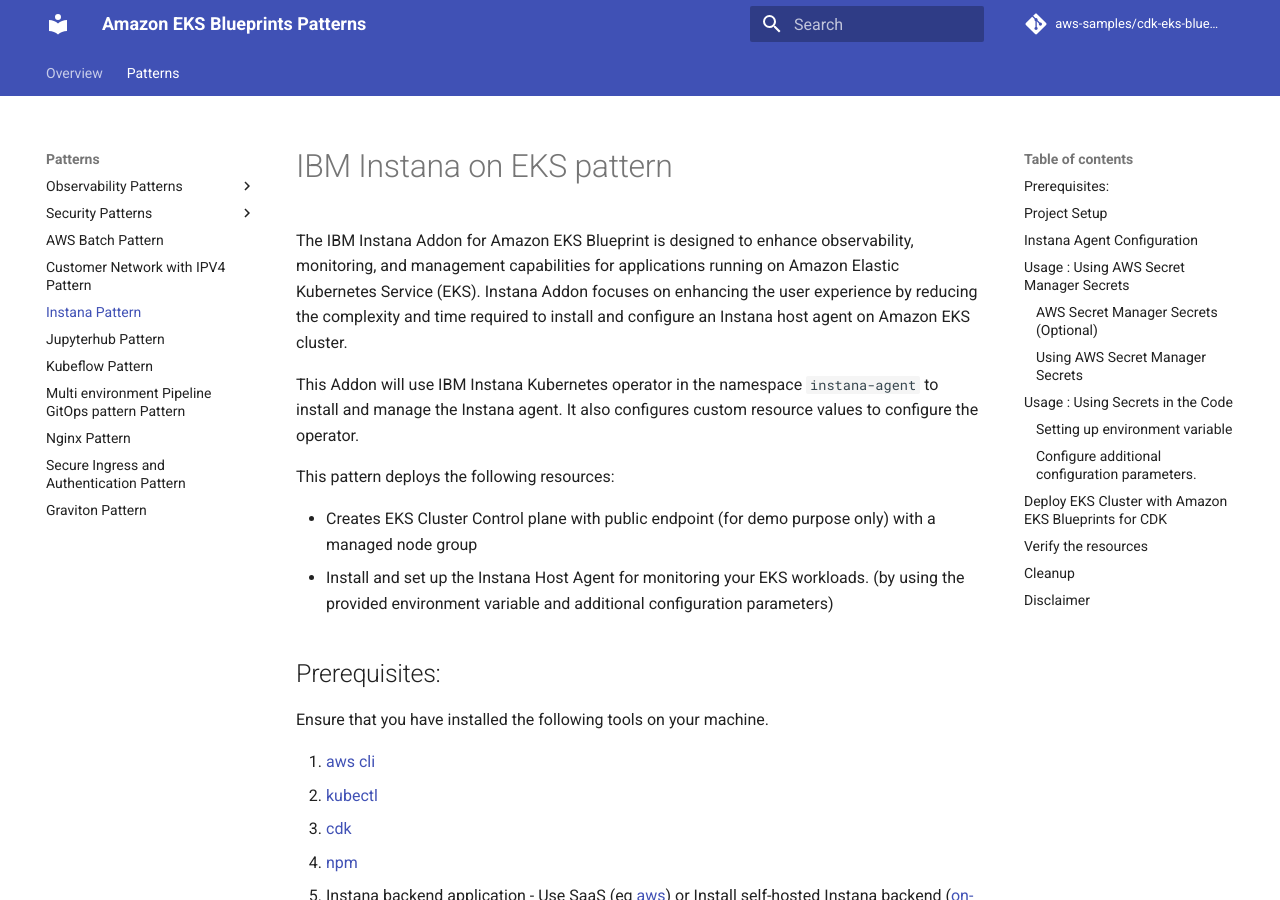
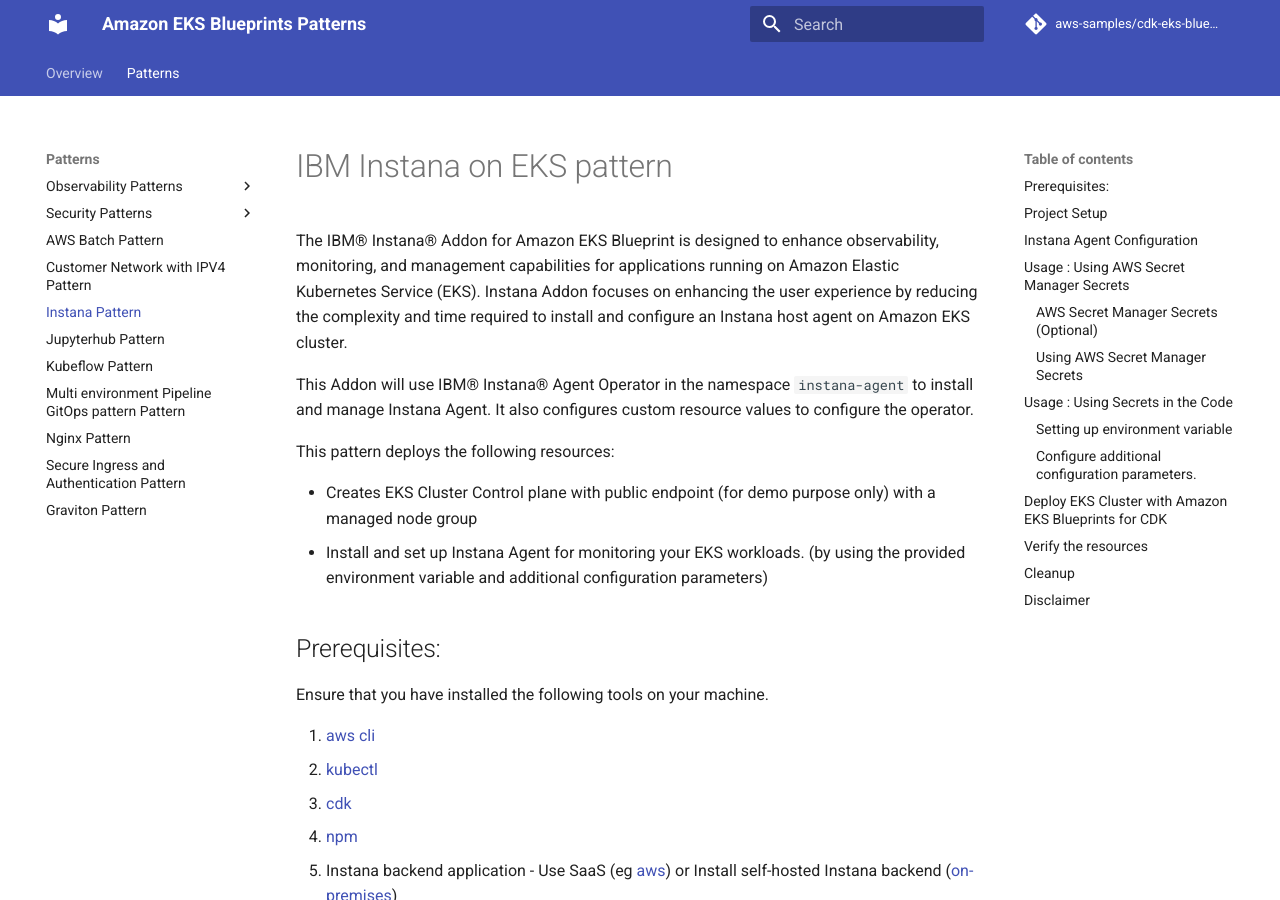
Before and after one commit to aws-samples/cdk-eks-blueprints-patterns, an MkDocs documentation site: the page built from docs/patterns/instana.md, in a window 1280 px wide and 900 px high. Built offline with MkDocs 1.6.1 and Material for MkDocs 9.7.7, drawn with Linux system fonts in a browser that asks for light colours; comment, search, counter and statistics services are not loaded; some of the changed text lies outside the part shown.

Commit message:
Reword naming of IBM Instana Agent

````diff
--- a/docs/patterns/instana.md
+++ b/docs/patterns/instana.md
@@ -1,12 +1,12 @@
 # IBM Instana on EKS pattern
-The IBM Instana Addon for Amazon EKS Blueprint is designed to enhance observability, monitoring, and management capabilities for applications running on Amazon Elastic Kubernetes Service (EKS). Instana Addon focuses on enhancing the user experience by reducing the complexity and time required to install and configure an Instana host agent on Amazon EKS cluster.
+The IBM® Instana® Addon for Amazon EKS Blueprint is designed to enhance observability, monitoring, and management capabilities for applications running on Amazon Elastic Kubernetes Service (EKS). Instana Addon focuses on enhancing the user experience by reducing the complexity and time required to install and configure an Instana host agent on Amazon EKS cluster.
 
-This Addon will use IBM Instana Kubernetes operator in the namespace ```instana-agent``` to install and manage the Instana agent. It also configures custom resource values to configure the operator.
+This Addon will use IBM® Instana® Agent Operator in the namespace ```instana-agent``` to install and manage Instana Agent. It also configures custom resource values to configure the operator.
 
 This pattern deploys the following resources:
 
 - Creates EKS Cluster Control plane with public endpoint (for demo purpose only) with a managed node group
-- Install and set up the Instana Host Agent for monitoring your EKS workloads. (by using the provided environment variable and additional configuration parameters)
+- Install and set up Instana Agent for monitoring your EKS workloads. (by using the provided environment variable and additional configuration parameters)
 
 
 ## Prerequisites:
@@ -133,7 +133,7 @@
 ```
 
 ### Configure additional configuration parameters.
-To configure additional parameters for the Instana agent according to your specific use case, follow these steps:
+To configure additional parameters for Instana Agent according to your specific use case, follow these steps:
 
 - Go to project/lib/instana-construct/index.ts
 - Add the additional configuration parameters under ```const instanaProps``` variable.
@@ -167,7 +167,6 @@
 
 
 ## Verify the resources
-
 
 Run update-kubeconfig command. You should be able to get the command from CDK output message. More information can be found at https://aws-quickstart.github.io/cdk-eks-blueprints/getting-started/#cluster-access
 ```sh
````
